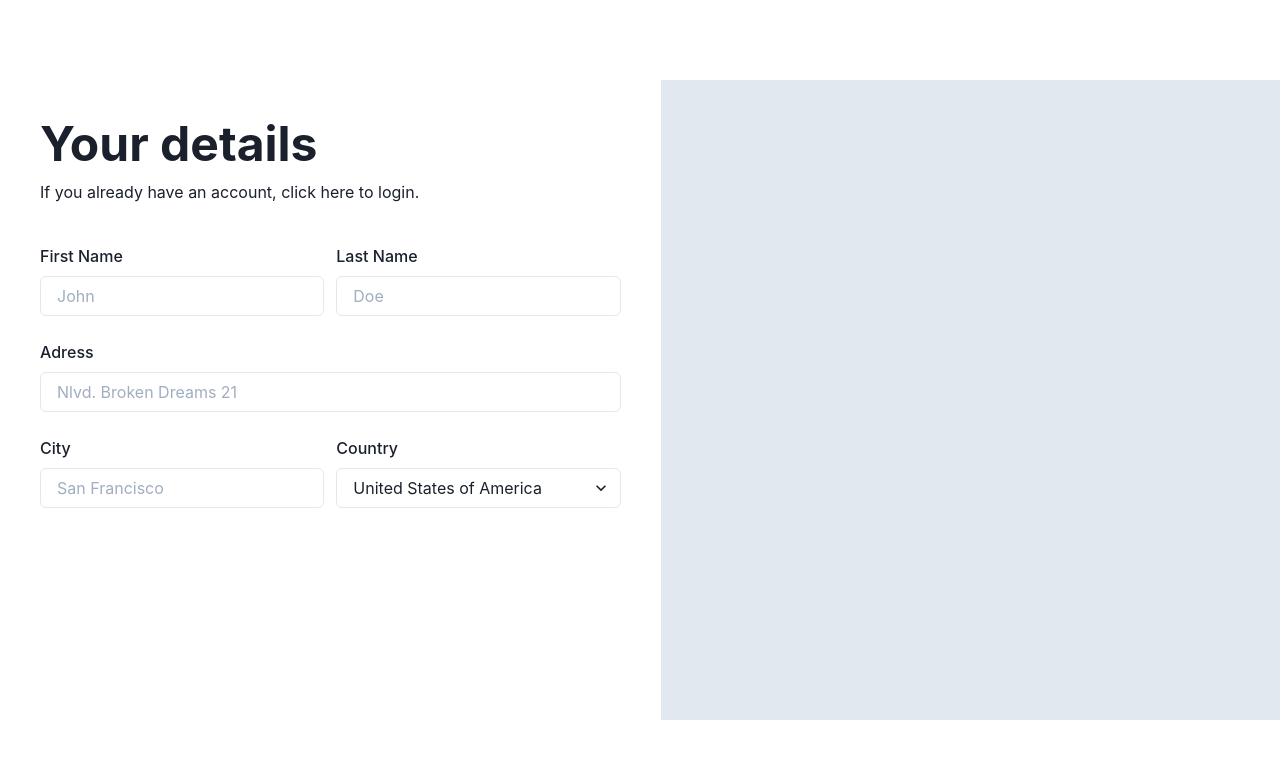
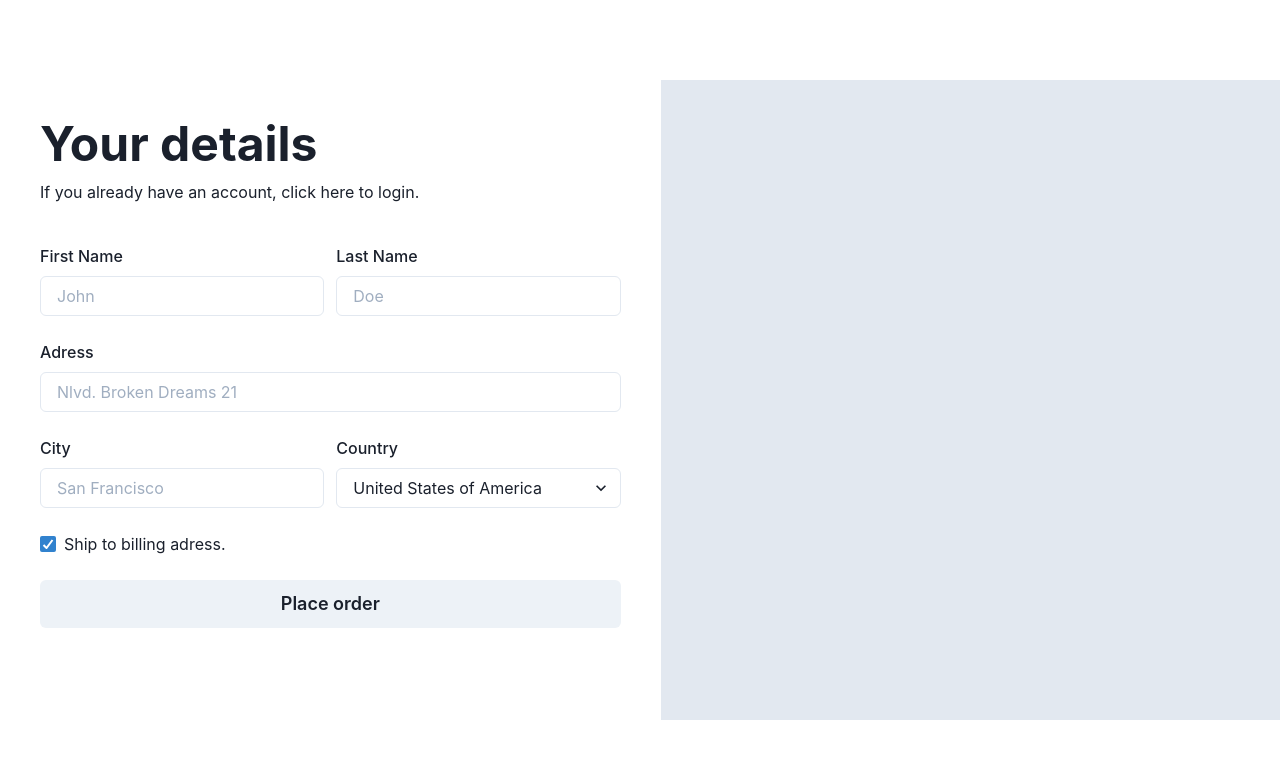
Before and after one commit to Yves852/workshop-chakra-demo, a React (Create React App) app: page / in a window 1280 px wide. Shown: the top 758 px of the page. Built offline with nearby package versions, Linux system fonts and the light colour scheme.

Commit message:
Form #3 Checkbox & Button

```diff
--- a/src/sections/details.jsx
+++ b/src/sections/details.jsx
@@ -8,6 +8,8 @@ import {
   FormLabel,
   Input,
   Select,
+  Checkbox,
+  Button,
 } from "@chakra-ui/react";
 
 const Details = () => (
@@ -59,6 +61,14 @@ const Details = () => (
           </Select>
         </FormControl>
       </GridItem>
+      <GridItem colSpan={2}>
+        <Checkbox defaultChecked>Ship to billing adress.</Checkbox>
+      </GridItem>
+      <GridItem colSpan={2}>
+        <Button size="lg" w="full">
+          Place order
+        </Button>
+      </GridItem>
     </SimpleGrid>
   </VStack>
 );
```
